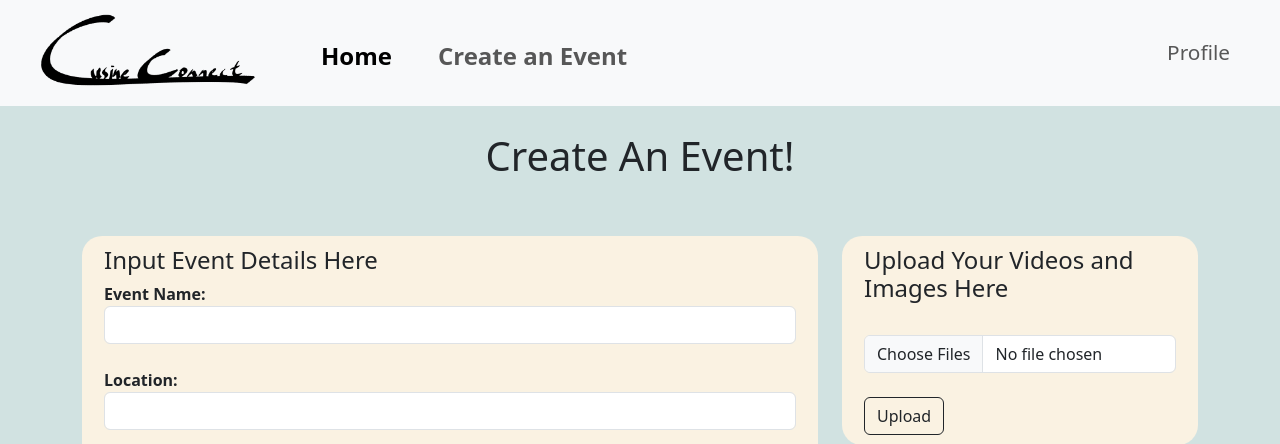
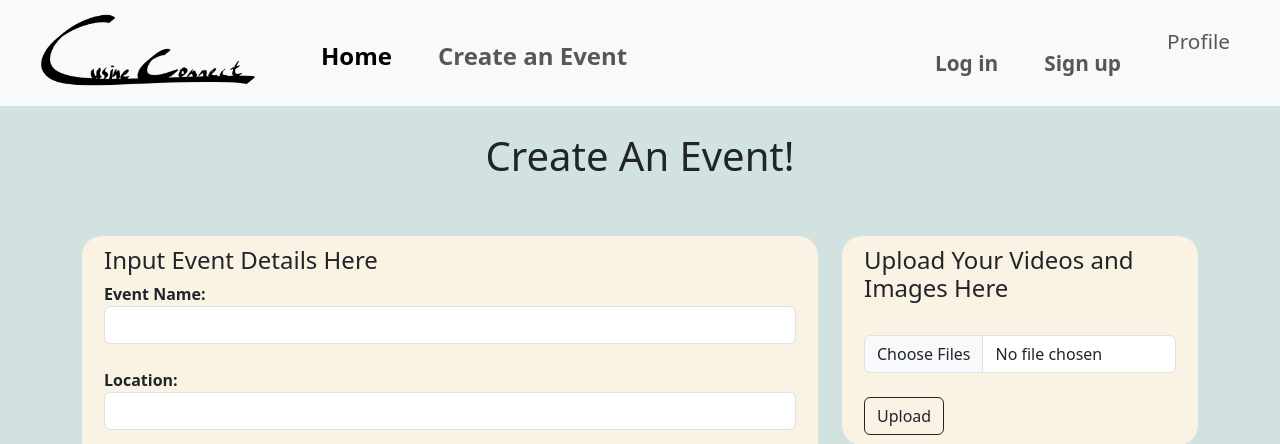
Before and after one commit to AdrianMarch92/IAB207GroupProject, a Flask app: page /events/create in a window 1280 px wide. Shown: the top 444 px of the page. Run offline with Flask 3, Linux system fonts and the light colour scheme; some libraries are stand-ins or nearby versions.

Commit message:
Added conditional statement for the base.html navbar depending if the user is logged in or not

```diff
--- a/website/templates/base.html
+++ b/website/templates/base.html
@@ -16,6 +16,15 @@
                         <li class="nav-item" ><a style="font-size: 150%; padding-top: 30px;" class="nav-link" href = "createEvent.html"><b>Create an Event</b></a></li>
                     </ul>
                     <ul class = "navbar-nav navbar-right">
+                        {% if current_user.is_authenticated %}
+                        <li class="nav-item" ><a style="font-size: 130%; padding-top: 30px;" class="nav-link" href = "#"><b>Welcome {{current_user.name}}</b></a></li>
+                        <li class="nav-item" ><a style="font-size: 130%; padding-top: 30px;" class="nav-link" href = "{{ url_for('auth.logout') }}"><b>Log out</b></a></li>
+
+                        {% else %}
+                        <li class="nav-item" ><a style="font-size: 130%; padding-top: 30px;" class="nav-link" href = "{{ url_for('auth.login') }}"><b>Log in</b></a></li>
+                        <li class="nav-item" ><a style="font-size: 130%; padding-top: 30px;" class="nav-link" href = "{{ url_for('auth.register') }}"><b>Sign up</b></a></li>
+                        {% endif %}
+
                         <li class="nav-item" style="font-size: 130%; padding-right: 30px;"><a class="nav-link" href = "profile.html">Profile</a></li>
                     </ul>
             </div>
```
